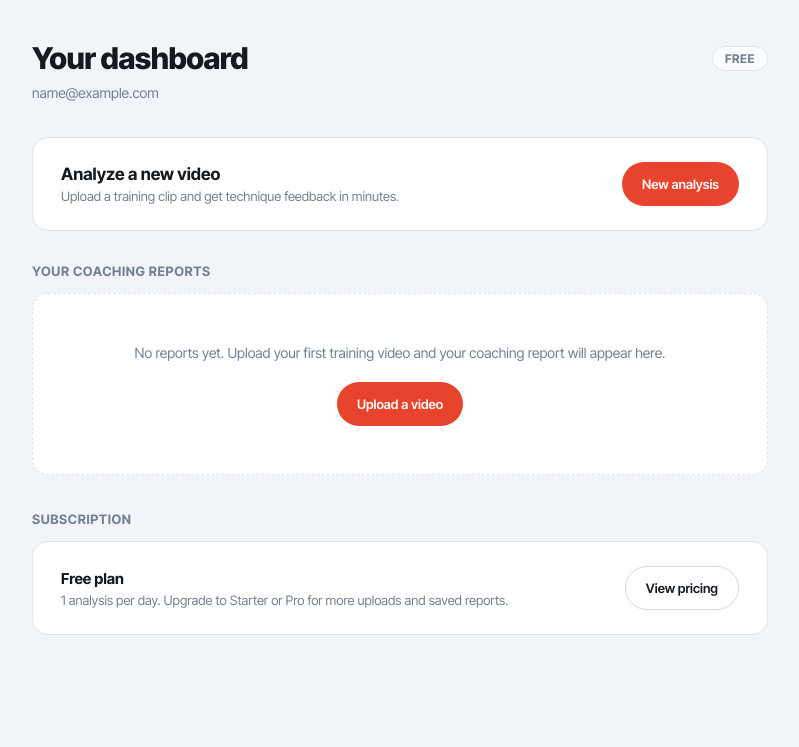
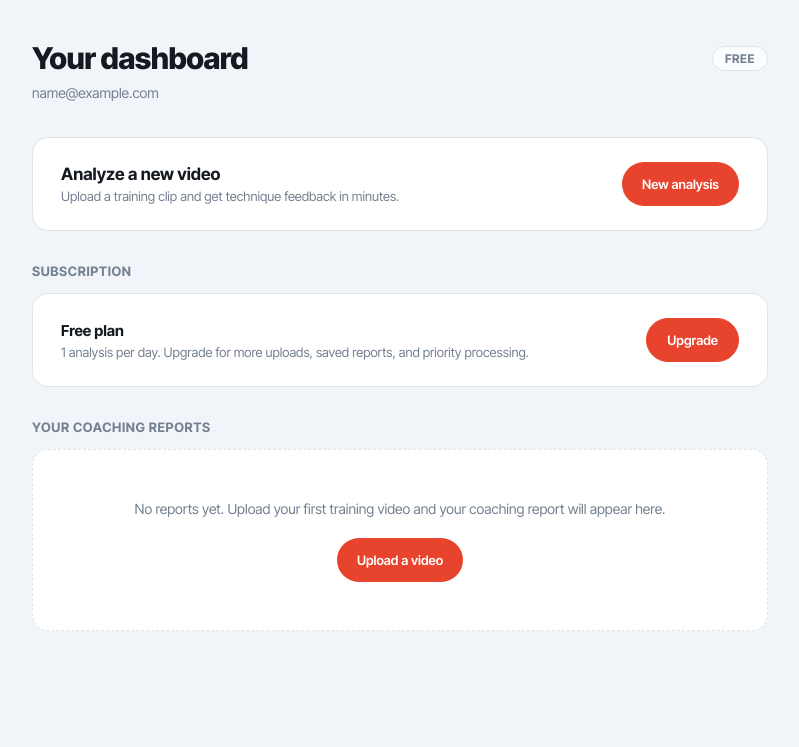
Before and after one commit to waikru/waikru-app, a Flask app: page /dashboard in a window 1280 px wide. Shown: the part 54-801 px from the top of the page, without its empty margins (240-1039 px from the left). Before the commit the page ends 689 px from the top, so only its background shows below. Run offline with Flask 3, Linux system fonts and the light colour scheme; the visitor is signed in with stand-in values (Sample User, id 1); some libraries are stand-ins or nearby versions.

Commit message:
fix: move subscription card above reports, upgrade button links to checkout
Co-Authored-By: Claude Sonnet 4.6 <noreply@anthropic.com>

```diff
--- a/templates/dashboard.html
+++ b/templates/dashboard.html
@@ -329,6 +329,24 @@
     <a href="/" class="btn-pill">New analysis</a>
   </div>
 
+  <div class="section-title">Subscription</div>
+  <div class="sub-card" style="margin-bottom:32px;">
+    <div class="sub-card-text">
+      {% if subscription %}
+      <h3>{{ subscription.plan | capitalize }} plan</h3>
+      <p>Active subscription. Manage billing, update payment method, or cancel anytime.</p>
+      {% else %}
+      <h3>Free plan</h3>
+      <p>1 analysis per day. Upgrade for more uploads, saved reports, and priority processing.</p>
+      {% endif %}
+    </div>
+    {% if subscription %}
+    <a href="/portal" class="btn-manage">Manage subscription</a>
+    {% else %}
+    <a href="/upgrade" class="btn-manage" style="background:var(--accent);color:#fff;border-color:var(--accent);">Upgrade</a>
+    {% endif %}
+  </div>
+
   <div class="section-title">Your coaching reports</div>
 
   {% if analyses %}
@@ -364,23 +382,6 @@
   </div>
   {% endif %}
 
-  <div class="section-title">Subscription</div>
-  <div class="sub-card">
-    <div class="sub-card-text">
-      {% if subscription %}
-      <h3>{{ subscription.plan | capitalize }} plan</h3>
-      <p>Active subscription. Manage billing, update payment method, or cancel anytime.</p>
-      {% else %}
-      <h3>Free plan</h3>
-      <p>1 analysis per day. Upgrade to Starter or Pro for more uploads and saved reports.</p>
-      {% endif %}
-    </div>
-    {% if subscription %}
-    <a href="/portal" class="btn-manage">Manage subscription</a>
-    {% else %}
-    <a href="/#pricingSection" class="btn-manage">View pricing</a>
-    {% endif %}
-  </div>
 
 </div>
 
```
